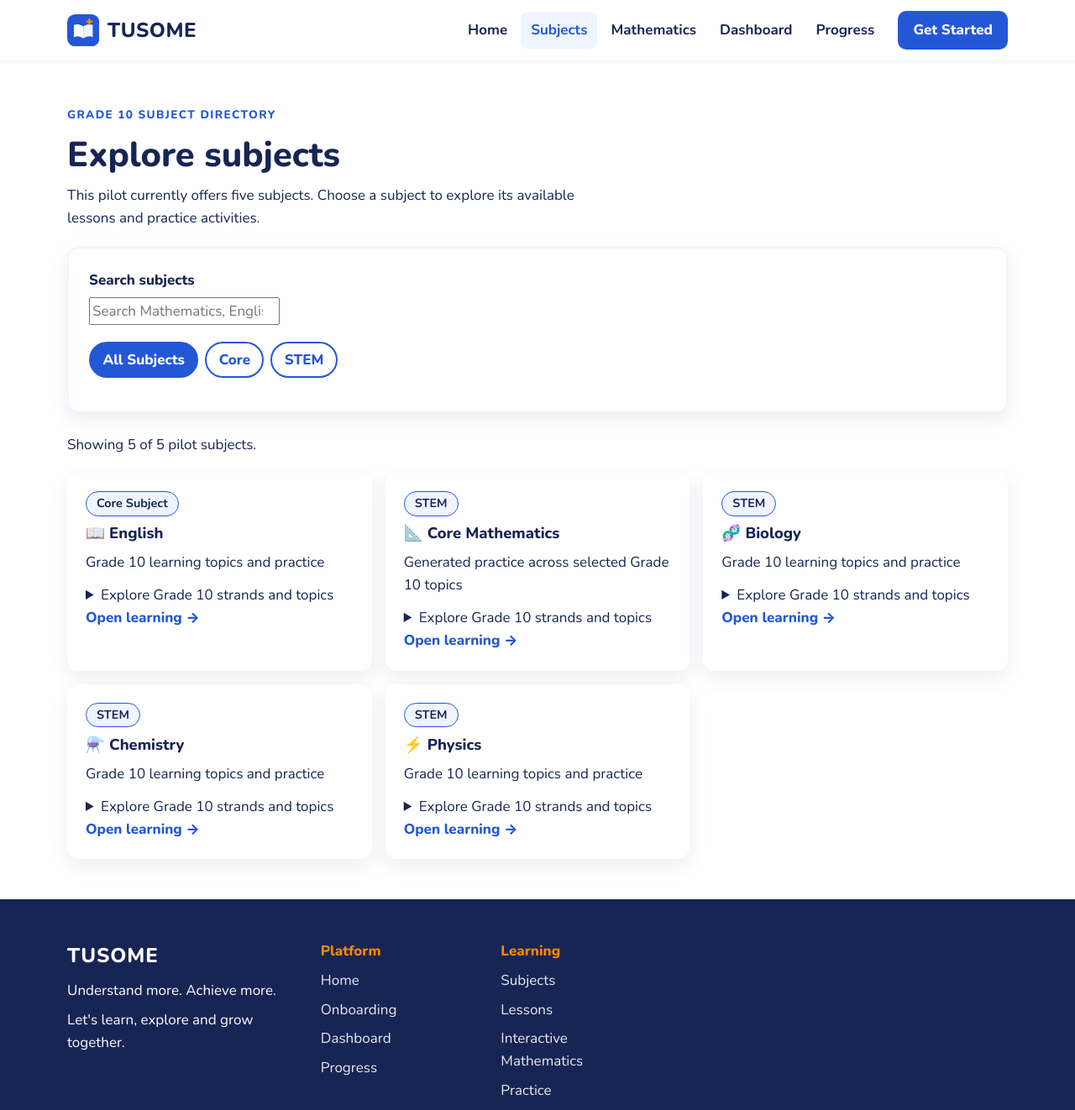
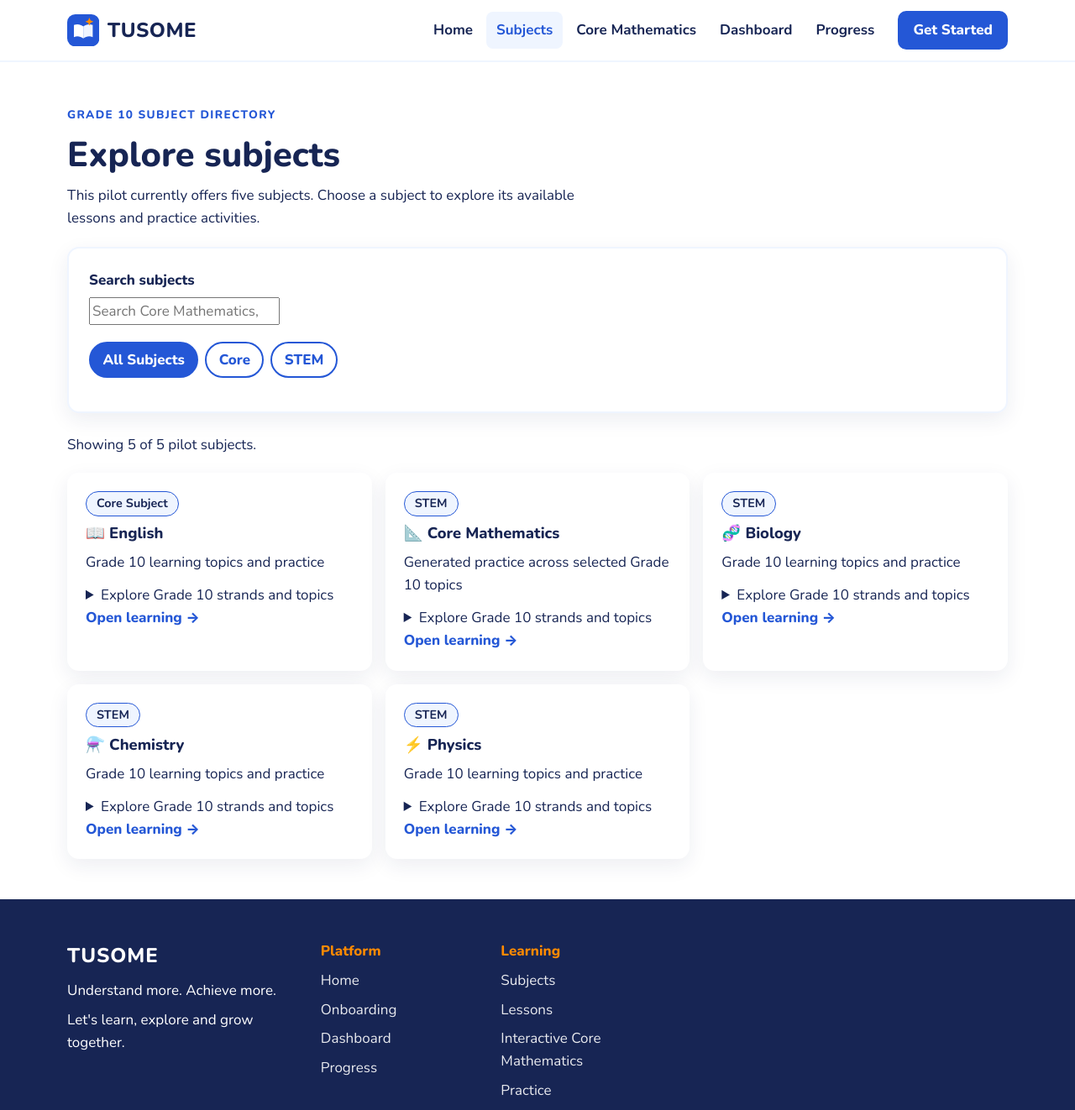
Before and after one commit to Rebeccamagiar04/Tusome-Foundation, a plain HTML site: page subjects.html in a window 1280 px wide. Shown: the top 1322 px of the page at 84% size. Drawn offline with nearby package versions, Linux system fonts and the light colour scheme.

Commit message:
Use the official Core Mathematics subject label consistently

```diff
--- a/subjects.html
+++ b/subjects.html
@@ -40,7 +40,7 @@
         <ul>
           <li><a href="index.html">Home</a></li>
           <li><a href="subjects.html" aria-current="page">Subjects</a></li>
-          <li><a href="mathematics.html">Mathematics</a></li>
+          <li><a href="mathematics.html">Core Mathematics</a></li>
           <li><a href="dashboard.html">Dashboard</a></li>
           <li><a href="progress.html">Progress</a></li>
         </ul>
@@ -63,7 +63,7 @@
       <div class="card-panel">
         <div class="form-group">
           <label for="subject-search">Search subjects</label>
-          <input id="subject-search" type="search" placeholder="Search Mathematics, English, Biology, Chemistry, or Physics">
+          <input id="subject-search" type="search" placeholder="Search Core Mathematics, English, Biology, Chemistry, or Physics">
         </div>
 
         <div class="filter-bar" role="group" aria-label="Filter subjects by pathway">
@@ -99,7 +99,7 @@
         <ul class="footer-links">
           <li><a href="subjects.html">Subjects</a></li>
           <li><a href="lesson.html?subject=maths">Lessons</a></li>
-          <li><a href="mathematics.html">Interactive Mathematics</a></li>
+          <li><a href="mathematics.html">Interactive Core Mathematics</a></li>
           <li><a href="practice.html">Practice</a></li>
         </ul>
       </div>
```
